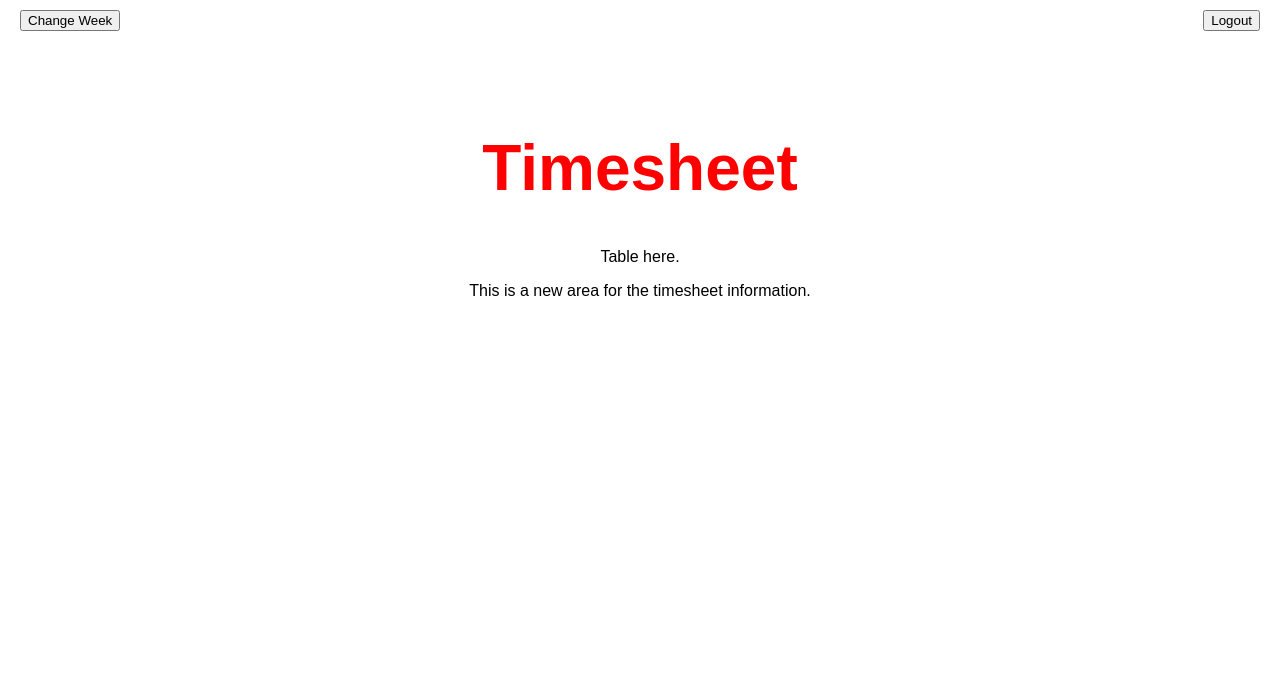
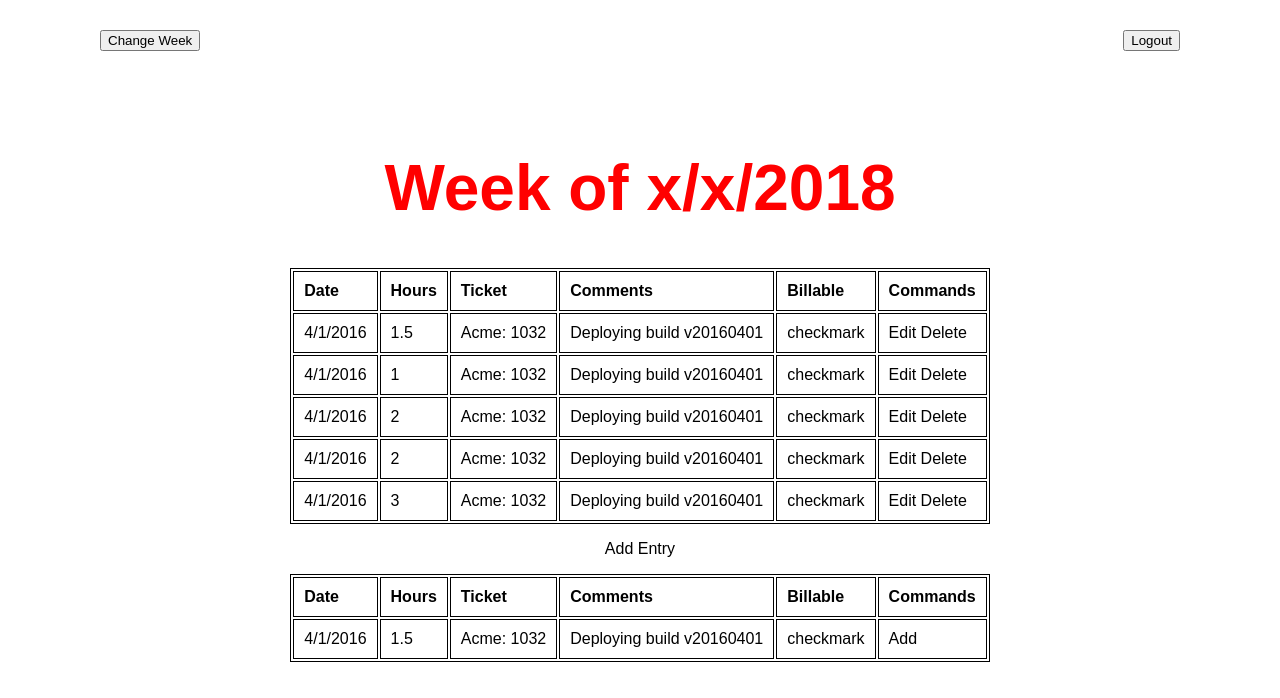
Before and after one commit to 2crazyflowers/Timesheet, a React (Create React App) app: page /timesheet in a window 1280 px wide. Shown: the top 698 px of the page. Built offline with nearby package versions, Linux system fonts and the light colour scheme.

Commit message:
adding tables

```diff
--- a/src/pages/Timesheet/Timesheet.css
+++ b/src/pages/Timesheet/Timesheet.css
@@ -1,7 +1,3 @@
-/* .Timesheet {
-    text-align: center;
-} */
-
 .Timesheet-title {
     font-weight: 900;
     font-size: 4rem;
@@ -16,11 +12,28 @@ p {
 }
 
 button.ChangeWeek {
-    margin: 10px 0 0 20px;
+    margin: 30px 0 0 100px;
 }
 
 button.Logout {
     float: right;
-    margin: 10px 20px 0 0;
+    margin: 30px 100px 0 0;
 
 }
+
+table {
+    margin: 10px auto;
+
+}
+
+table, th, td {
+    border: 1px solid black;
+}
+
+th, td {
+    padding: 10px;
+}
+
+th {
+    text-align: left;
+}
--- a/src/pages/Timesheet/Timesheet.js
+++ b/src/pages/Timesheet/Timesheet.js
@@ -18,11 +18,78 @@ class Timesheet extends Component {
                     <button className="Logout">Logout</button>
                 </div>
                 <div className="Header">
-                    <h1 className="Timesheet-title">Timesheet</h1>
+                    <h1 className="Timesheet-title">Week of x/x/2018</h1>
                 </div>
                 <div>
-                    <p>Table here.</p>
-                    <p>This is a new area for the timesheet information.</p>
+                    <table>
+                        <tr>
+                            <th>Date</th>
+                            <th>Hours</th>
+                            <th>Ticket</th>
+                            <th>Comments</th>
+                            <th>Billable</th>
+                            <th>Commands</th>
+                        </tr>
+                        <tr>
+                            <td>4/1/2016</td>
+                            <td>1.5</td>
+                            <td>Acme: 1032</td>
+                            <td>Deploying build v20160401</td>
+                            <td>checkmark</td>
+                            <td>Edit Delete</td>
+                        </tr>
+                        <tr>
+                            <td>4/1/2016</td>
+                            <td>1</td>
+                            <td>Acme: 1032</td>
+                            <td>Deploying build v20160401</td>
+                            <td>checkmark</td>
+                            <td>Edit Delete</td>
+                        </tr>
+                        <tr>
+                            <td>4/1/2016</td>
+                            <td>2</td>
+                            <td>Acme: 1032</td>
+                            <td>Deploying build v20160401</td>
+                            <td>checkmark</td>
+                            <td>Edit Delete</td>
+                        </tr>
+                        <tr>
+                            <td>4/1/2016</td>
+                            <td>2</td>
+                            <td>Acme: 1032</td>
+                            <td>Deploying build v20160401</td>
+                            <td>checkmark</td>
+                            <td>Edit Delete</td>
+                        </tr>
+                        <tr>
+                            <td>4/1/2016</td>
+                            <td>3</td>
+                            <td>Acme: 1032</td>
+                            <td>Deploying build v20160401</td>
+                            <td>checkmark</td>
+                            <td>Edit Delete</td>
+                        </tr>
+                    </table>
+                    <p>Add Entry</p>
+                    <table>
+                        <tr>
+                            <th>Date</th>
+                            <th>Hours</th>
+                            <th>Ticket</th>
+                            <th>Comments</th>
+                            <th>Billable</th>
+                            <th>Commands</th>
+                        </tr>
+                        <tr>
+                            <td>4/1/2016</td>
+                            <td>1.5</td>
+                            <td>Acme: 1032</td>
+                            <td>Deploying build v20160401</td>
+                            <td>checkmark</td>
+                            <td>Add</td>
+                        </tr>
+                    </table>
                 </div>
             </div>
         );
```
